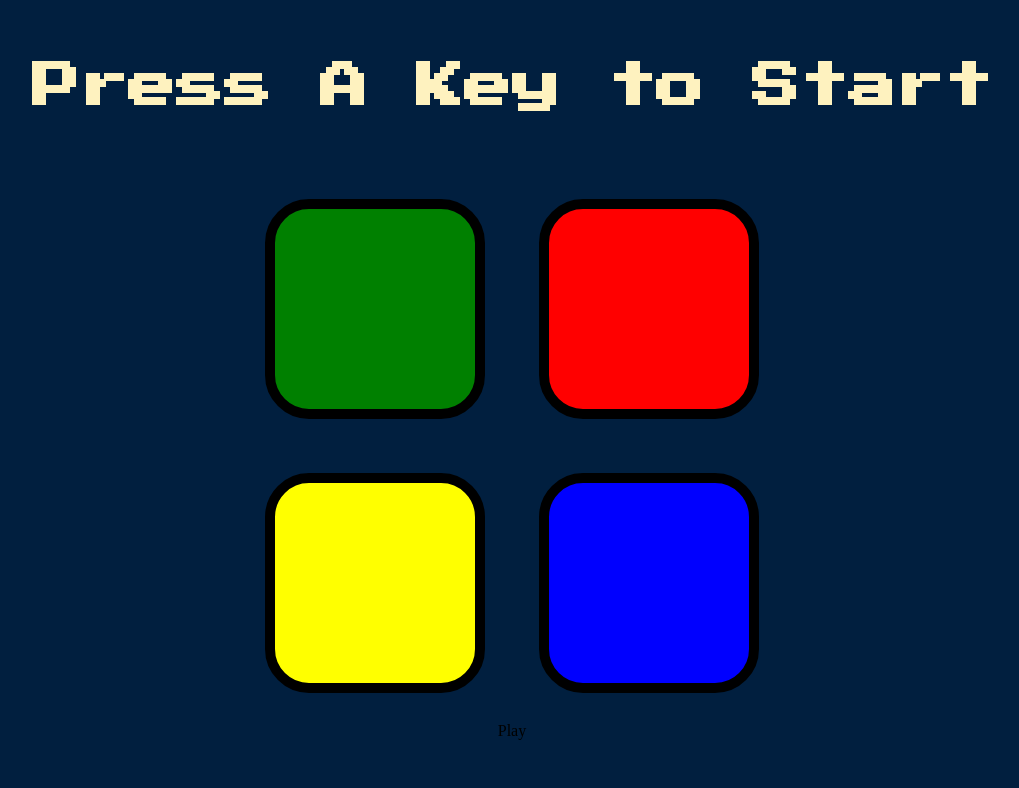
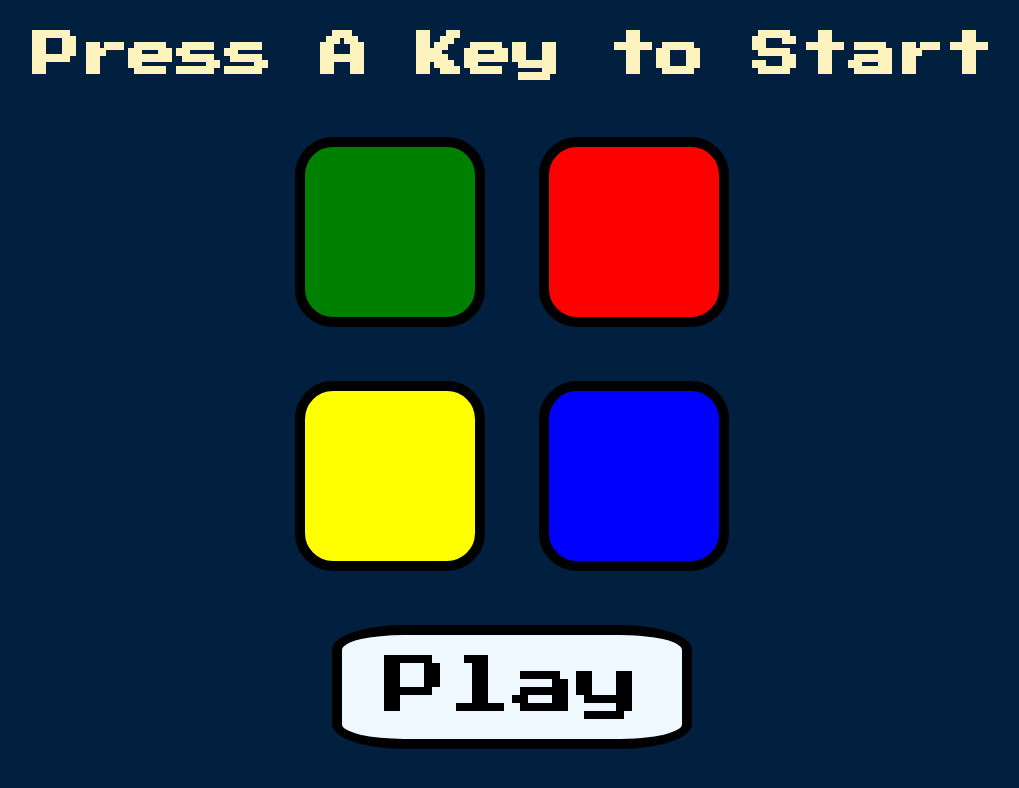
Before and after one commit to Rajshah1302/Simon-game, a plain HTML site: page index.html in a window 1280 px wide. Shown: the whole page, without its empty margins (128-1147 px from the left). Drawn offline with nearby package versions, Linux system fonts and the light colour scheme.

Commit message:
Update styles.css

```diff
--- a/styles.css
+++ b/styles.css
@@ -1,27 +1,26 @@
 body {
   text-align: center;
-  background-color: #011F3F;
+  background-color: #011f3f;
 }
 
 #level-title {
-  font-family: 'Press Start 2P', cursive;
+  font-family: "Press Start 2P", cursive;
   font-size: 3rem;
-  margin:  5%;
-  color: #FEF2BF;
+  /* margin: 5%; */
+  color: #fef2bf;
 }
 
 .container {
   display: block;
   width: 50%;
   margin: auto;
-
 }
 
 .btn {
   margin: 25px;
   display: inline-block;
-  height: 200px;
-  width: 200px;
+  height: 170px;
+  width: 170px;
   border: 10px solid black;
   border-radius: 20%;
 }
@@ -51,3 +50,17 @@ body {
   box-shadow: 0 0 20px white;
   background-color: grey;
 }
+
+.play {
+  margin: 25px;
+  text-align: center;
+  display: inline-block;
+  background-color: aliceblue;
+  width: 300px;
+  border: 10px solid black;
+  border-radius: 20%;
+  font-family: "Press Start 2P", cursive;
+  padding: 20px;
+  font-size: 4rem;
+  color: black;
+}
```
